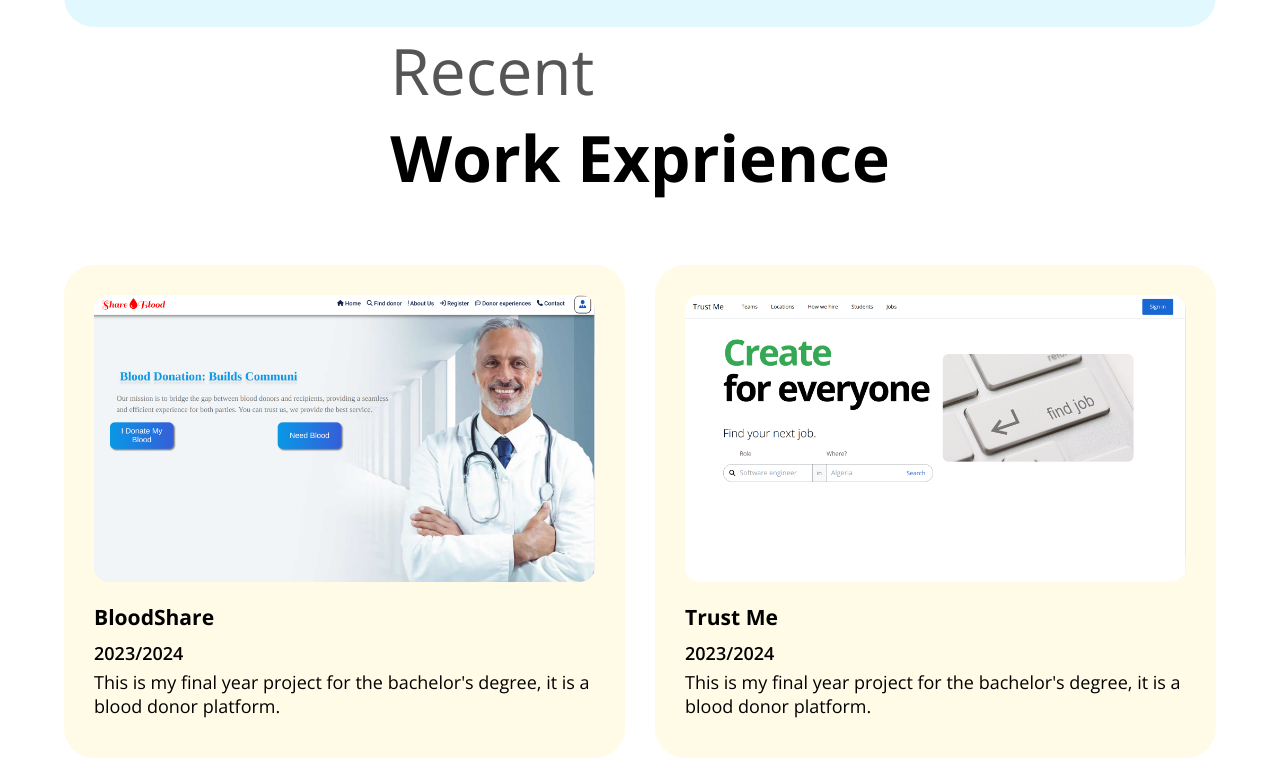
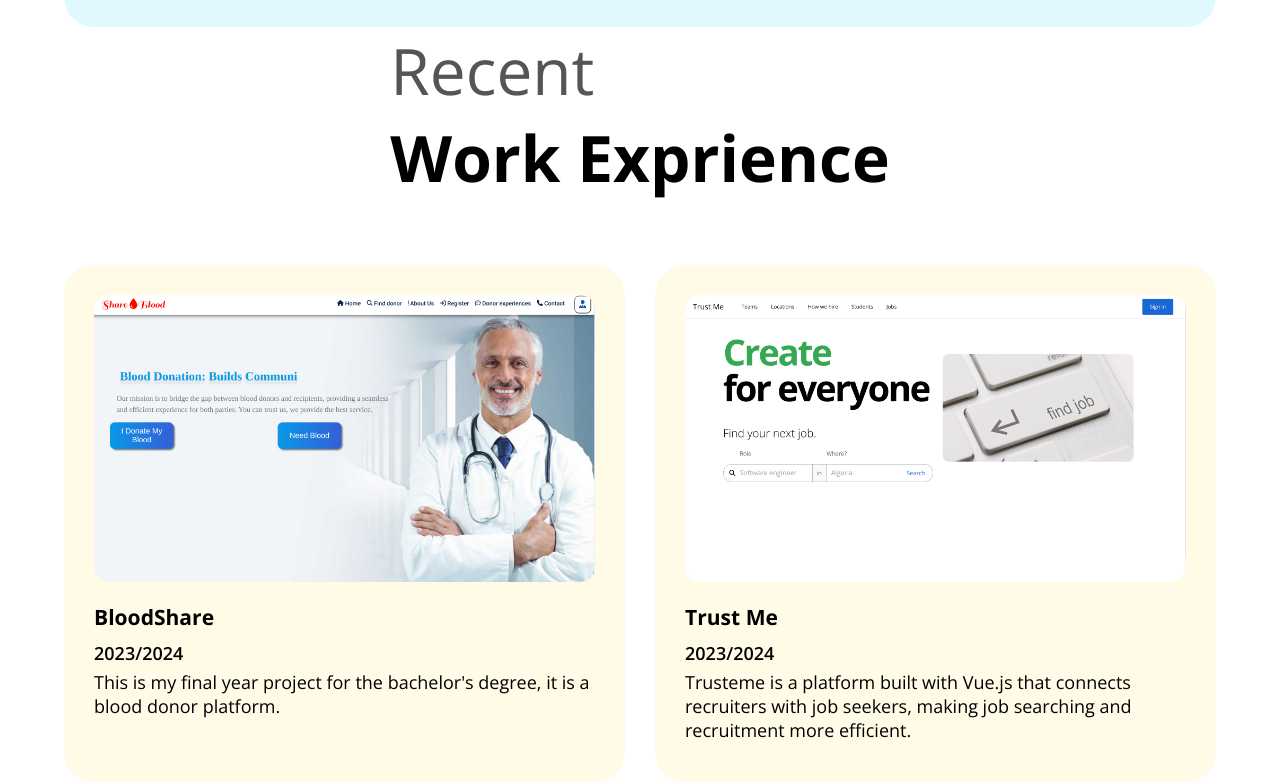
Before and after one commit to Rahal-Lyes/LyesRahal, a plain HTML site: page index.html in a window 1280 px wide. Shown: the part 1475-2257 px from the top of the page. Before the commit the page ends 2233 px from the top, so only its background shows below. Drawn offline with nearby package versions, Linux system fonts and the light colour scheme.

Commit message:
Update index.html

```diff
--- a/index.html
+++ b/index.html
@@ -163,7 +163,8 @@
           </figure>
           <h3>Trust Me</h3>
           <div>2023/2024</div>
-          <p>This is my final year project for the bachelor's degree, it is a blood donor platform.</p>
+          <p> Trusteme is a platform built with Vue.js that connects recruiters with job seekers, making job searching and recruitment more efficient.
+ </p>
         </article>
       </div>
     </section>
```
